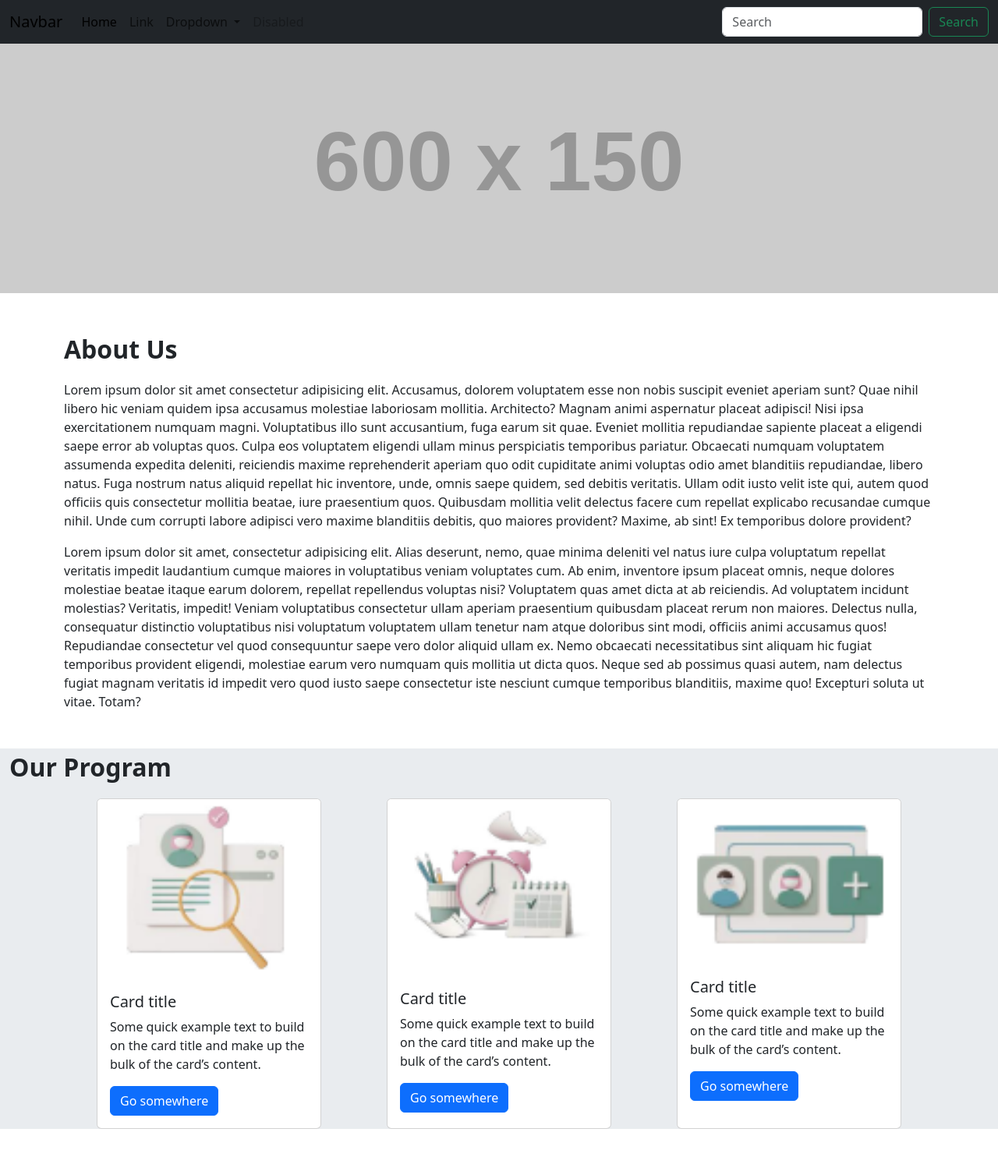
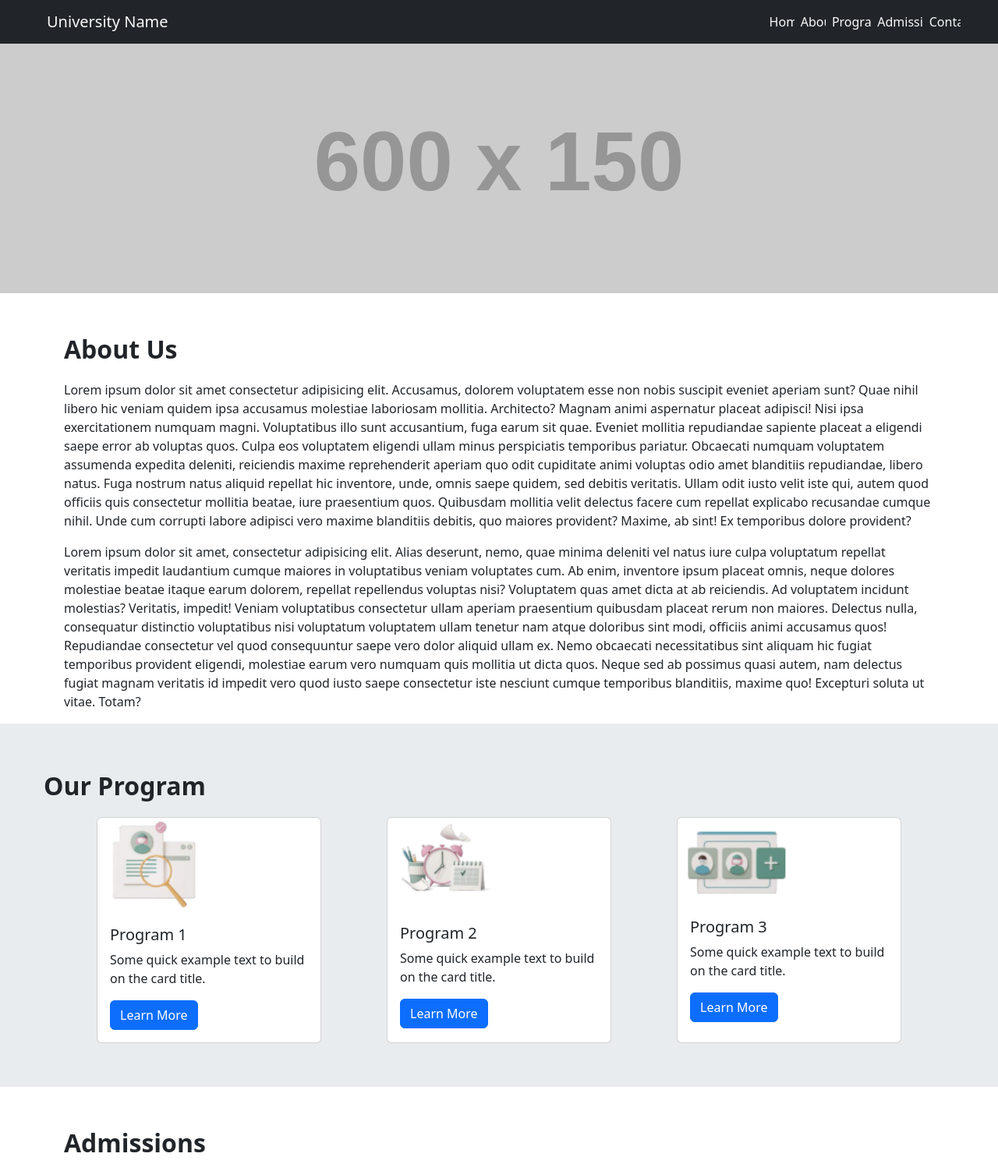
Before and after one commit to cnshubham/bootstrap-projects, a plain HTML site: page Project5/index.html in a window 1280 px wide. Shown: the top 1493 px of the page at 78% size. Drawn offline with nearby package versions, Linux system fonts and the light colour scheme; files that its build step writes are made by us from their sources; placeholder pictures from the web are drawn by us.

Commit message:
Assignment 20 done

```diff
--- a/Project5/index.html
+++ b/Project5/index.html
@@ -6,55 +6,51 @@
     <meta name="viewport" content="width=device-width, initial-scale=1.0">
     <link href="https://cdn.jsdelivr.net/npm/bootstrap@5.3.8/dist/css/bootstrap.min.css" rel="stylesheet"
         integrity="sha384-sRIl4kxILFvY47J16cr9ZwB07vP4J8+LH7qKQnuqkuIAvNWLzeN8tE5YBujZqJLB" crossorigin="anonymous">
+        <link rel="stylesheet" href="style.css">
     <title>Assignment Bootstrap</title>
+    <style>
+        .width{
+            width: 150px;
+            height: auto;
+        }
+    </style>
 </head>
 
 <body>
     <!-- Assignment 20 -->
     <!-- NavBar -->
-    <nav class="navbar navbar-expand-lg bg-dark">
+    <nav class="navbar navbar-expand-lg bg-dark d-flex justify-content-around">
         <div class="container-fluid">
-            <a class="navbar-brand" href="#">Navbar</a>
+            <a class="navbar-brand text-light ms-5" href="#">University Name</a>
             <button class="navbar-toggler" type="button" data-bs-toggle="collapse"
                 data-bs-target="#navbarSupportedContent" aria-controls="navbarSupportedContent" aria-expanded="false"
                 aria-label="Toggle navigation">
                 <span class="navbar-toggler-icon"></span>
             </button>
-            <div class="collapse navbar-collapse" id="navbarSupportedContent">
-                <ul class="navbar-nav me-auto mb-2 mb-lg-0">
-                    <li class="nav-item">
-                        <a class="nav-link active" aria-current="page" href="#">Home</a>
+            </div>
+            <div class="collapse navbar-collapse" id="navbarSupportedContent ">
+                <ul class="navbar-nav mx-5 mb-2 mb-lg-0">
+                    <li class="nav-item ">
+                        <a class="nav-link active text-light" aria-current="page" href="#">Home</a>
                     </li>
                     <li class="nav-item">
-                        <a class="nav-link" href="#">Link</a>
+                        <a class="nav-link text-light" href="#">About</a>
                     </li>
-                    <li class="nav-item dropdown">
-                        <a class="nav-link dropdown-toggle" href="#" role="button" data-bs-toggle="dropdown"
-                            aria-expanded="false">
-                            Dropdown
-                        </a>
-                        <ul class="dropdown-menu">
-                            <li><a class="dropdown-item" href="#">Action</a></li>
-                            <li><a class="dropdown-item" href="#">Another action</a></li>
-                            <li>
-                                <hr class="dropdown-divider">
-                            </li>
-                            <li><a class="dropdown-item" href="#">Something else here</a></li>
-                        </ul>
+                     <li class="nav-item">
+                        <a class="nav-link text-light" href="#">Programs</a>
                     </li>
-                    <li class="nav-item">
-                        <a class="nav-link disabled" aria-disabled="true">Disabled</a>
+                     <li class="nav-item">
+                        <a class="nav-link text-light" href="#">Admissions</a>
+                    </li>
+                     <li class="nav-item">
+                        <a class="nav-link text-light" href="#">Contact</a>
                     </li>
                 </ul>
-                <form class="d-flex" role="search">
-                    <input class="form-control me-2" type="search" placeholder="Search" aria-label="Search" />
-                    <button class="btn btn-outline-success" type="submit">Search</button>
-                </form>
             </div>
-        </div>
+
     </nav>
     <!-- image -->
-    <img src="https://placehold.co/600x150?text=Welcome+to+Our+Website\n-+Empowering +World" class="img-fluid"
+    <img src="https://placehold.co/600x150?text=Welcome+to+Our+Website\n-+Empowering+Minds,+Building+Futures" class="img-fluid"
         alt="placehold" width="100%">
     <!-- about us -->
     <div class="container-fluid">
@@ -93,34 +89,31 @@
         </div>
     </div>
     <!-- our program -->
-    <div class="container-fluid bg-body-secondary">
-            <p class="fs-2 fw-bold mt-5">Our Program</p>
-            <div class="container d-flex justify-content-around">
+    <div class="container-fluid bg-body-secondary p-2">
+            <p class="fs-2 fw-bold mt-5 ms-5">Our Program</p>
+            <div class="container d-flex justify-content-around mb-5">
                 <div class="card" style="width: 18rem;">
-                    <img src="Post-7.png" class="card-img-top" alt="...">
+                    <img src="Post-7.png" class="card-img-top width" alt="...">
                     <div class="card-body">
-                        <h5 class="card-title">Card title</h5>
-                        <p class="card-text">Some quick example text to build on the card title and make up the bulk of
-                            the card’s content.</p>
-                        <a href="#" class="btn btn-primary">Go somewhere</a>
+                        <h5 class="card-title">Program 1</h5>
+                        <p class="card-text">Some quick example text to build on the card title.</p>
+                        <a href="#" class="btn btn-primary">Learn More</a>
                     </div>
                 </div>
                 <div class="card" style="width: 18rem;">
-                    <img src="Post-8.png" class="card-img-top" alt="...">
+                    <img src="Post-8.png" class="card-img-top width" alt="...">
                     <div class="card-body">
-                        <h5 class="card-title">Card title</h5>
-                        <p class="card-text">Some quick example text to build on the card title and make up the bulk of
-                            the card’s content.</p>
-                        <a href="#" class="btn btn-primary">Go somewhere</a>
+                        <h5 class="card-title">Program 2</h5>
+                        <p class="card-text">Some quick example text to build on the card title.</p>
+                        <a href="#" class="btn btn-primary">Learn More</a>
                     </div>
                 </div>
                 <div class="card" style="width: 18rem;">
-                    <img src="Post-9.png" class="card-img-top" alt="...">
+                    <img src="Post-9.png" class="card-img-top width" alt="...">
                     <div class="card-body">
-                        <h5 class="card-title">Card title</h5>
-                        <p class="card-text">Some quick example text to build on the card title and make up the bulk of
-                            the card’s content.</p>
-                        <a href="#" class="btn btn-primary">Go somewhere</a>
+                        <h5 class="card-title">Program 3</h5>
+                        <p class="card-text">Some quick example text to build on the card title.</p>
+                        <a href="#" class="btn btn-primary">Learn More</a>
                     </div>
             </div>
         </div>
```
